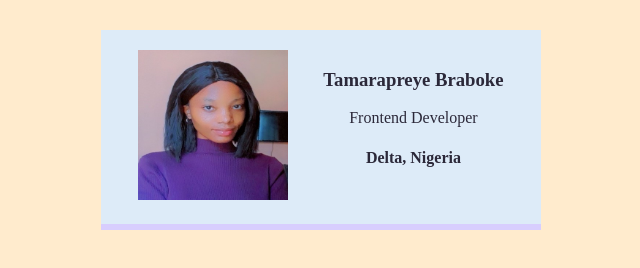
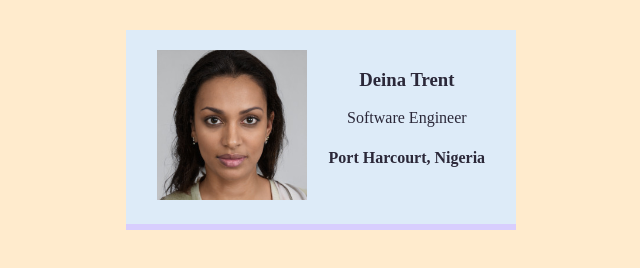
Before and after one commit to 10x05/business-card, a plain HTML site: page index.html in a window 1280 px wide. Shown: the whole page, without its empty margins (319-959 px from the left). Drawn offline with Linux system fonts and the light colour scheme.

Commit message:
Fixed some issues

```diff
--- a/index.html
+++ b/index.html
@@ -7,13 +7,13 @@
    <div class="card">
       <div>
    <img class="business-img"
-      src="preye.jpg"
-      alt="preye's cool shot">
+      src="deina.jpg"
+      alt="a portrait of deina ">
       </div>
       <div>
-   <h3> Tamarapreye Braboke</h3>
-   <p>Frontend Developer</p>
-   <h4>Delta, Nigeria</h4>
+   <h3>Deina Trent</h3>
+   <p>Software Engineer</p>
+   <h4>Port Harcourt, Nigeria</h4>
       </div>
   </div>
  </body>
--- a/style.css
+++ b/style.css
@@ -4,7 +4,7 @@
 }
 .card{
  display: flex;
- width: 400px;
+ width: 350px;
  margin: 30px auto;
  padding: 20px;
  justify-content: space-around;
```
Also changed, not shown: deina.jpg (added), preye.jpg (deleted).
